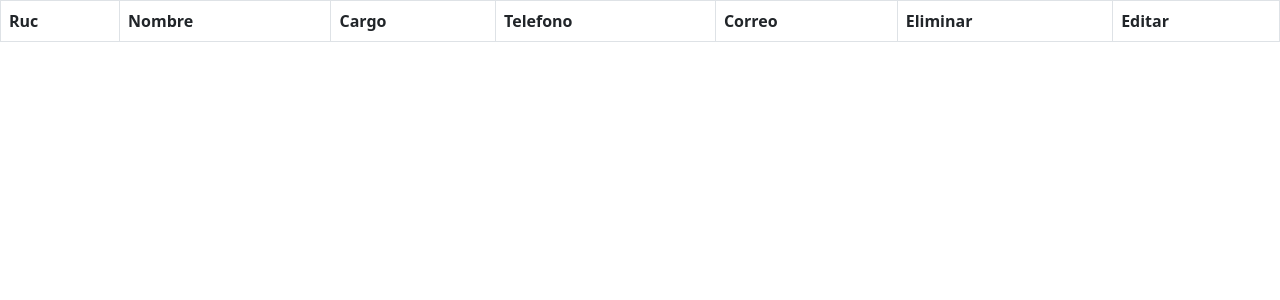
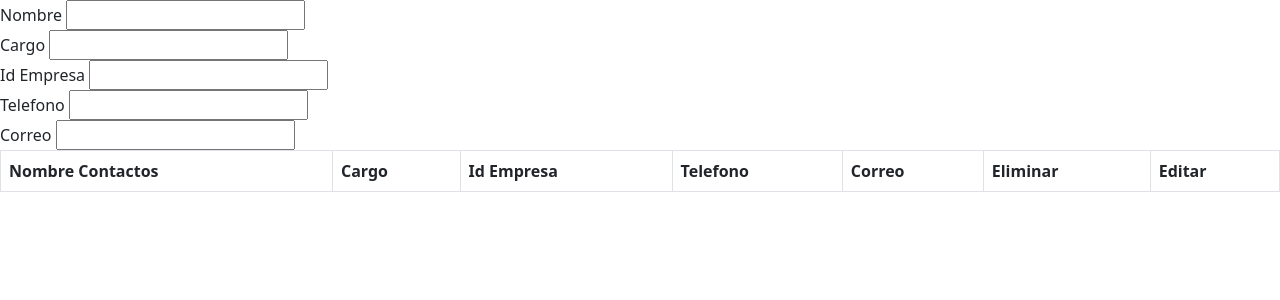
Before and after one commit to DiegoNY/apuControl, a PHP site: page / in a window 1280 px wide. Shown: the top 300 px of the page. Run offline with PHP 8.4, Linux system fonts and the light colour scheme; data that the repository does not hold is empty; some libraries are stand-ins or nearby versions.

Commit message:
Agregando formulario de contactos

```diff
--- a/src/index.php
+++ b/src/index.php
@@ -200,6 +200,26 @@
 
     <div class="frm-tabla-contactos">
         <form action="">
+            <div>
+                <label for="">Nombre</label>
+                <input type="text" name="txtNombre">
+            </div>
+            <div>
+                <label for="txtCargo">Cargo</label>
+                <input type="text" name="txtCargo">
+            </div>
+            <div>
+                <label for="txtEmpresa">Id Empresa</label>
+                <input type="text" name="txtEmpresa">
+            </div>
+            <div>
+                <label for="txtTelefono">Telefono</label>
+                <input type="text" name="txtTelefono">
+            </div>
+            <div>
+                <label for="txtCorreo">Correo</label>
+                <input type="text" name="txtCorreo">
+            </div>
 
         </form>
         <div class="tabla-contactos">
@@ -207,9 +227,9 @@
                 <table id="tabla_contactos" class="table table-bordered border table-hover" style="width:100%">
                     <thead>
                         <tr>
-                            <th>Ruc</th>
-                            <th>Nombre</th>
+                            <th>Nombre Contactos</th>
                             <th>Cargo</th>
+                            <th>Id Empresa</th>
                             <th>Telefono</th>
                             <th>Correo</th>
                             <th>Eliminar</th>
@@ -218,7 +238,6 @@
                     </thead>
                     <tbody id="listado-contactos">
                         <!-- Data en Ajax-->
-
                     </tbody>
                 </table>
             </div>
--- /dev/null
+++ b/src/tablas.sql
@@ -0,0 +1 @@
+CREATE TABLE `control_empresas`.`contactos` (`id` INT(225) NOT NULL AUTO_INCREMENT , `id_empresa` VARCHAR(225) NOT NULL , `nombre_contacto` VARCHAR(225) NOT NULL , `cargo` VARCHAR(225) NOT NULL , `telefono` VARCHAR(225) NOT NULL , `correo` VARCHAR(225) NOT NULL , `estado` VARCHAR(225) NOT NULL , PRIMARY KEY (`id`)) ENGINE = InnoDB;
```
